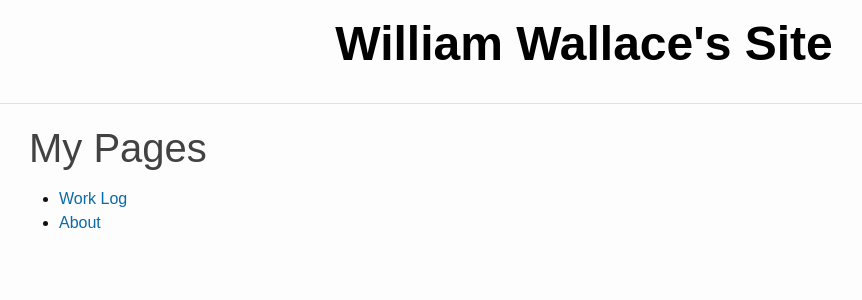
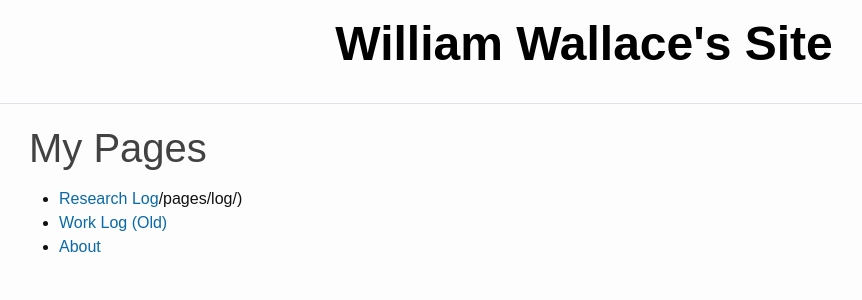
Before and after one commit to masterqwerty/masterqwerty.github.io, a Jekyll site: the page built from index.md, in a window 1280 px wide. Shown: the top 300 px of the page, without its empty margins (56-918 px from the left). Built offline with Jekyll 4.4.1, drawn with Linux system fonts in a browser that asks for light colours.

Commit message:
Updated index.md

```diff
--- a/index.md
+++ b/index.md
@@ -3,5 +3,6 @@ layout: default
 title: My Pages
 ---
 
-  * [Work Log]({{ site.baseurl }}{% link _pages/log.md %})
+  * [Research Log]({{ site.baseurl }}){% link _pages/log.md %})
+  * [Work Log (Old)]({{ site.baseurl }}{% link _pages/log_old.md %})
   * [About]({{ site.baseurl }}{% link _pages/about.md %})
```
